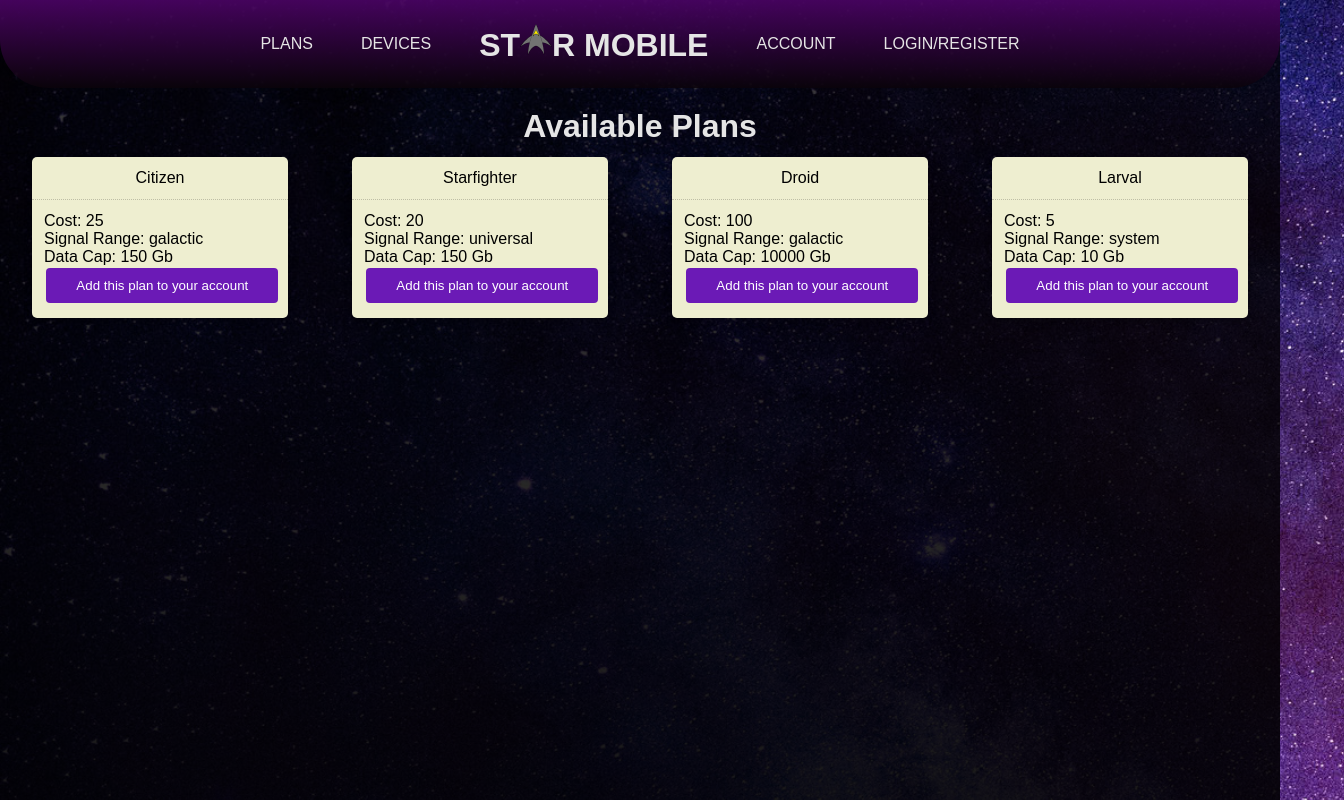
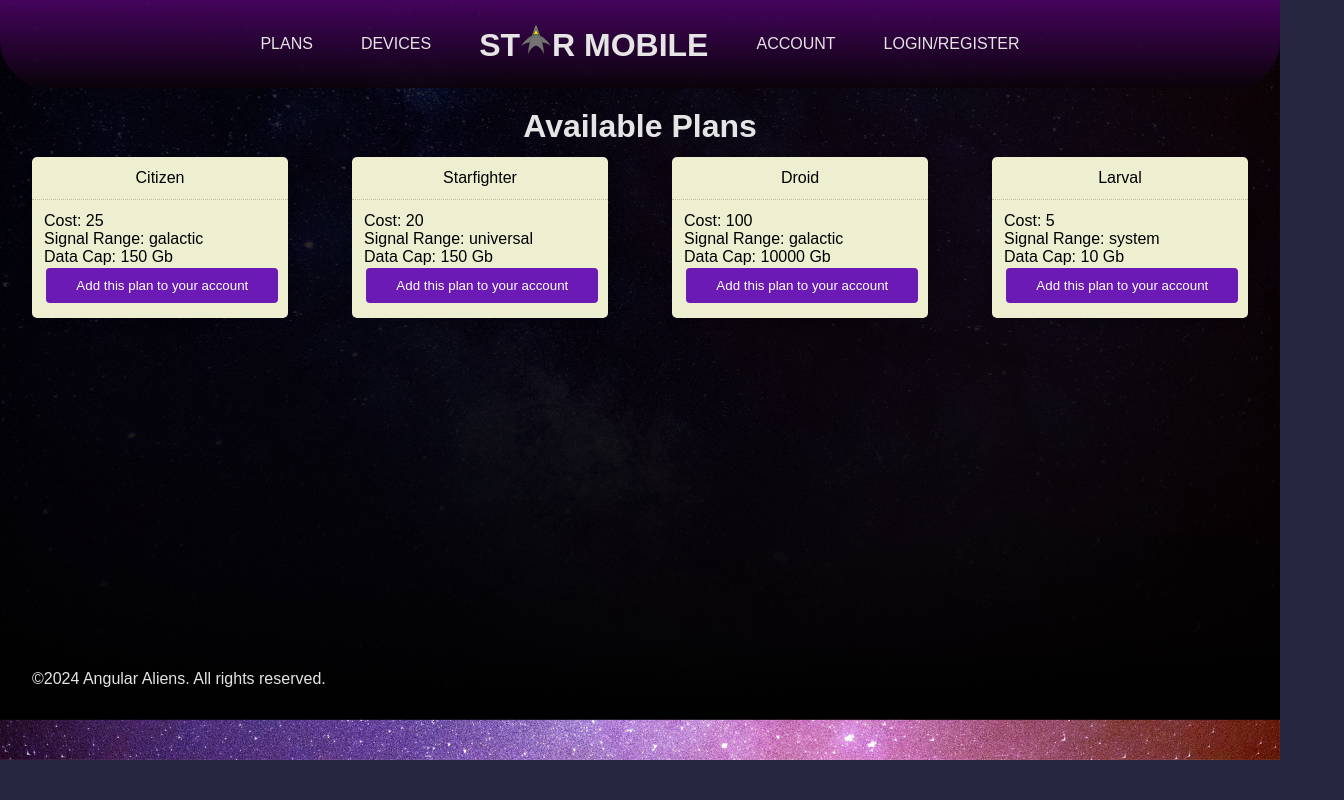
Before and after one commit to Nasser3003/StarMobile, an Angular app in the folder application-frontend/: page /plans-card in a window 1280 px wide. Shown: the top 800 px of the page, 1344 px wide, since content can reach past the window. Built offline with nearby package versions, Linux system fonts and the light colour scheme.

Commit message:
fixed left-right scrolling

```diff
--- a/application-frontend/src/app/footer/footer.component.css
+++ b/application-frontend/src/app/footer/footer.component.css
@@ -1,7 +1,7 @@
 footer{
     text-align: center;
     bottom: 0px;
-    width: 100%;
+    display: flex;
     padding: 2em;
     margin-top: 20em;
 }
--- a/application-frontend/src/app/header/header.component.css
+++ b/application-frontend/src/app/header/header.component.css
@@ -36,7 +36,7 @@ h1 img {
 button {
     margin: 1em;
     height: 3.5em;
-    width: 5em;
+    /* width: 5em; */
     justify-self: center;
     cursor: pointer;
     transition: transform 0.3s ease;
--- a/application-frontend/src/app/plan-card/plan-card.component.css
+++ b/application-frontend/src/app/plan-card/plan-card.component.css
@@ -1,7 +1,9 @@
 .flex-container {
     display: flex;
     justify-content: space-around;
-    min-height: 100vh;
+    width: 100%;
+    /* height: 100%; */
+    /* min-height: 100vh; */
     /* gap: 5%; */
 }
 
@@ -34,7 +36,7 @@
     box-shadow: 0 4px 8px 0 rgba(0,0,0,0.2);
     transition: 0.3s;
     border-radius: 5px; /* 5px rounded corners */
-    width: 20%;
+    /* width: 18%; */
     background-color:rgb(238, 238, 208);
     color:black;
 
@@ -62,6 +64,7 @@ dialog {
 
 dialog::backdrop {
     background: rgb(65, 108, 126);
+    width: 100%;
     opacity: 45%;
 }
 
@@ -72,17 +75,17 @@ button {
     margin: 1%;
 }
 
-/* section {
-    width: 512px;
-    height: 512px;
+section {
+    width: 100%;
+    /* height: 512px;
     border-radius: 30px;
     text-align: center;
     background-color: var(--card-color);
     box-shadow: 10px 10px 10px 10px rgba(0, 0, 0, 0.2);
-    transition: .5s;
+    transition: .5s; */
 }
 
-section:hover {
+/* section:hover {
     box-shadow: 0 0 20px 20px rgba(122, 117, 173, 0.2);
 } */
 
--- a/application-frontend/src/app/plan-card/plan-card.component.html
+++ b/application-frontend/src/app/plan-card/plan-card.component.html
@@ -57,18 +57,13 @@
                         <ng-container *ngFor="let device of DefaultValues.allDevices">
                             <button (click)="addPlanWithDevice(plan, device)" (click)="myDialog.close()">{{device.brand}} {{device.model}}</button>
                         </ng-container>
-                        <!-- <select>...</select> -->
                     </div>
                     <div>
                         <div>...</div>
                         <button (click)="myDialog.close()">Close</button>
-                        <!-- <button ng-click="closeThisDialog(0)">Close</button> -->
                     </div>
                 </dialog>
             </div>
         </div>
     </ng-container>
 </div>
-<!-- <button (click)="testAddPlan()">
-    Test add plan
-</button> -->
--- a/application-frontend/src/app/plan-card/plan-card.component.ts
+++ b/application-frontend/src/app/plan-card/plan-card.component.ts
@@ -1,4 +1,4 @@
-import { CommonModule } from '@angular/common';
+import { CommonModule, NgIf } from '@angular/common';
 import { Component, inject } from '@angular/core';
 import { PhonePipe } from '../pipes/phone.pipe';
 import { AuthService } from '../services/auth.service';
@@ -27,6 +27,16 @@ export class PlanCardComponent {
   isLoggedIn: boolean = false;
 
   addPlanWithDevice(chosenPlan: Plan, chosenDevice: Device): void {
+    if(this.DefaultValues.allPlans.includes(chosenPlan)){
+      this.addLineWithDevice(chosenPlan, chosenDevice)
+    }
+    else {
+      this.DefaultValues.addPlan(chosenPlan.planType)
+      this.addLineWithDevice(chosenPlan, chosenDevice)
+    }
+  }
+
+  addLineWithDevice(chosenPlan: Plan, chosenDevice: Device): void {
     this.DefaultValues.addPlan(chosenPlan.planType)
     this.DefaultValues.addLine(chosenPlan.planType)
     this.DefaultValues.addDevice(1234567890, chosenDevice.brand, chosenDevice.model)
--- a/application-frontend/src/styles.css
+++ b/application-frontend/src/styles.css
@@ -15,7 +15,7 @@ body {
     background-image: url('./assets/imgs/galaxy-bg.jpg');
     background-image: linear-gradient(to bottom, rgba(0, 0, 0, 0.76), rgb(0, 0, 0)), url('./assets/imgs/galaxy-bg.jpg');
     background-repeat: no-repeat;
-    background-position: fixed;
+    background-position: 25%;
     background-size: cover;
     border: 0;
     padding: 0;
```
